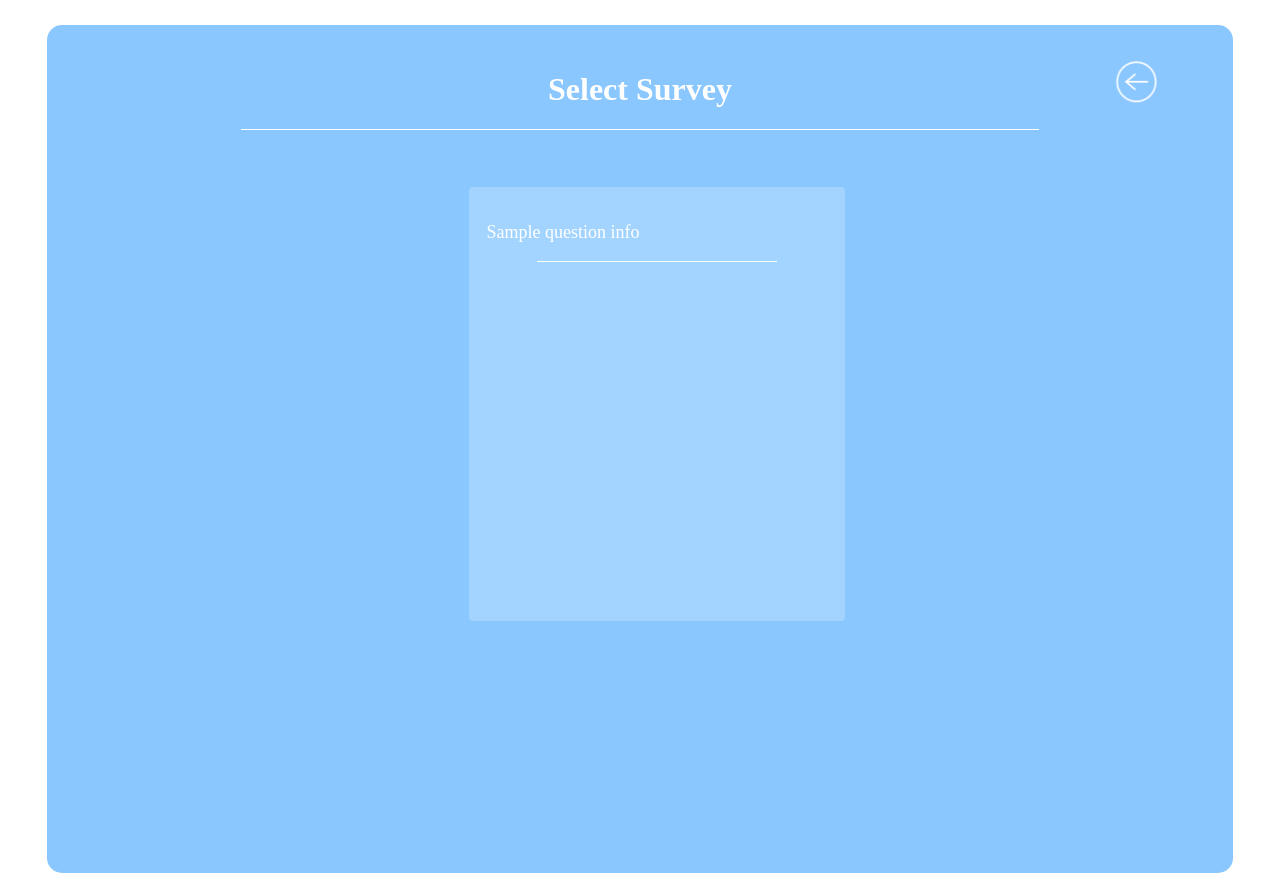
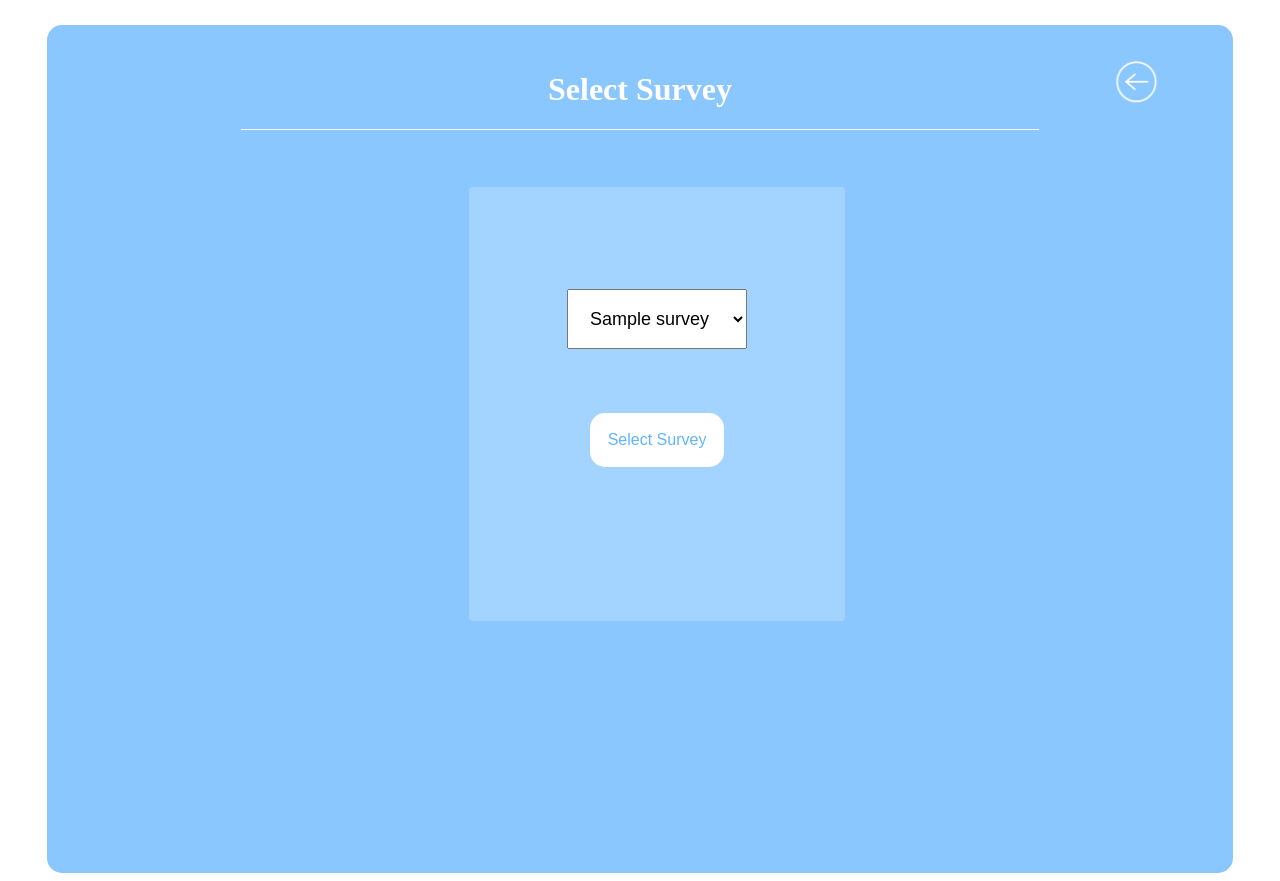
Before and after one commit to mtorres3/SSW322-Test-Survey, a Flask app: template Flask/server/src/templates/survey_list.html in a window 1280 px wide. Run offline with Flask 2, Linux system fonts and the light colour scheme; the template is opened without the code that fills it: most values are stand-ins (such as "Sample title", 1, 10 or a date in 2020); data that the repository does not hold is empty.

Commit message:
survey_list functionality

```diff
--- a/Flask/server/src/app.py
+++ b/Flask/server/src/app.py
@@ -283,12 +283,21 @@ def test_list():
         session['test-name'] = request.form.get('test-list')
         return redirect(url_for('test_open'))
 
-@app.route('/survey_list')
+@app.route('/survey_list', methods=['GET','POST'])
 def survey_list():
     if not g.user:
         return redirect(url_for('login'))
-    return render_template('survey_list.html')
-
+    if request.method == 'GET':
+        surveyListings = []
+        surveys = ref.document(session['user_id']).collection('Surveys').stream()
+        for survey in surveys:
+            surveyListings.append(f'{survey.id}')
+        print(surveyListings)
+        return render_template('survey_list.html', surveyListings = surveyListings)
+    elif request.method == 'POST':
+        print(request.form.get('survey-list'))
+        session['survey-name'] = request.form.get('survey-list')
+        return redirect(url_for('survey_open'))
 
 @app.route('/test_open', methods=['GET','POST'])
 def test_open():
--- a/Flask/server/src/templates/survey_list.html
+++ b/Flask/server/src/templates/survey_list.html
@@ -16,11 +16,22 @@
         <a href='/open_file'><img src="{{url_for('static', filename='images/back-button.png')}}" height='50' width='50' class='back'></a>
 
         <div class='list-div'>
+            <form id='survey-list-form' method='POST'>
+                <select class='test-selection' name="survey-list" id='survey-list' form="survey-list-form">
+                    {% for survey in surveyListings %}
+                        <option value={{survey}}>{{survey}}</option>
+                    {% endfor %}
+                </select>
+                <button type='submit' class='test-selection-submit'>Select Survey</button>
+            </form>
+        </div>
+
+        <!--<div class='list-div'>
             {% for n in questions %}
         <p>{{questionInfo}}</p>
         <hr>
         {% endfor %}
-        </div>
+        </div>-->
 
 
     </div>
```
